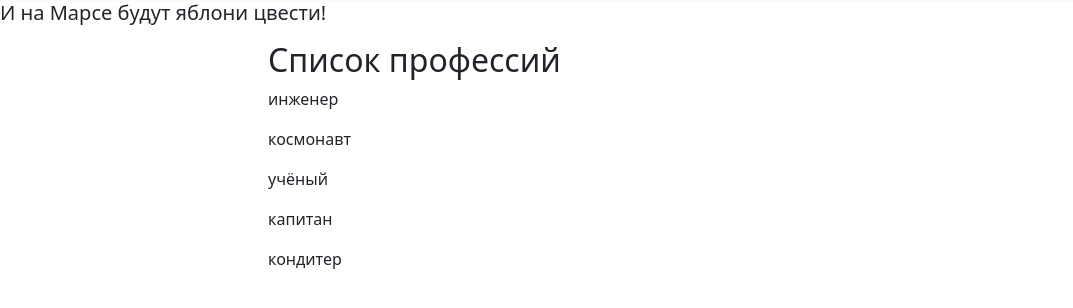
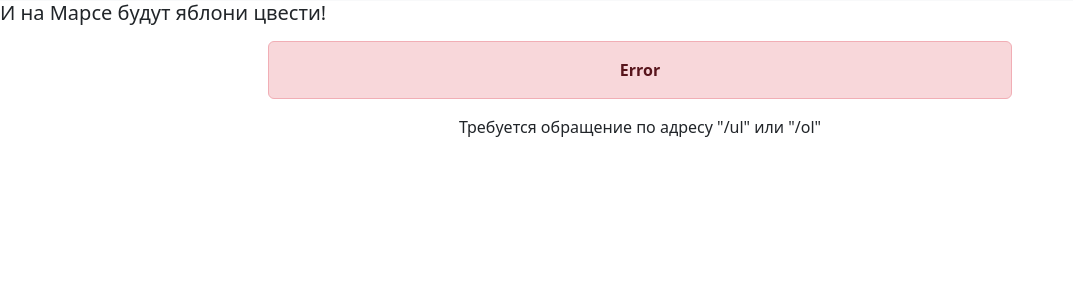
Before and after one commit to NikVinogradoff/web, a Flask app: page /list_prof/1 in a window 1280 px wide. Shown: the part 55-363 px from the top of the page, without its empty margins (0-1073 px from the left). Run offline with Flask 3, Linux system fonts and the light colour scheme.

Commit message:
list_prof 2.0

```diff
--- a/templates/list_prof.html
+++ b/templates/list_prof.html
@@ -4,7 +4,13 @@
 <div class="container mt-3" style="width: 60%;">
     <div class="row">
         <div class="col">
+            {% if sp == "ol" or sp == "ul" %}
             <h2>Список профессий</h2>
+            {% else %}
+            <div class="alert alert-danger text-center" role="alert">
+                <strong>Error</strong>
+            </div>
+            {% endif %}
         </div>
     </div>
     <div class="row">
@@ -22,9 +28,7 @@
                 {% endfor %}
             </ul>
             {% else %}
-            {% for prof in profs %}
-            <p>{{ prof }}</p>
-            {% endfor %}
+            <p class="text-center">Требуется обращение по адресу "/ul" или "/ol"</p>
             {% endif %}
         </div>
     </div>
```
